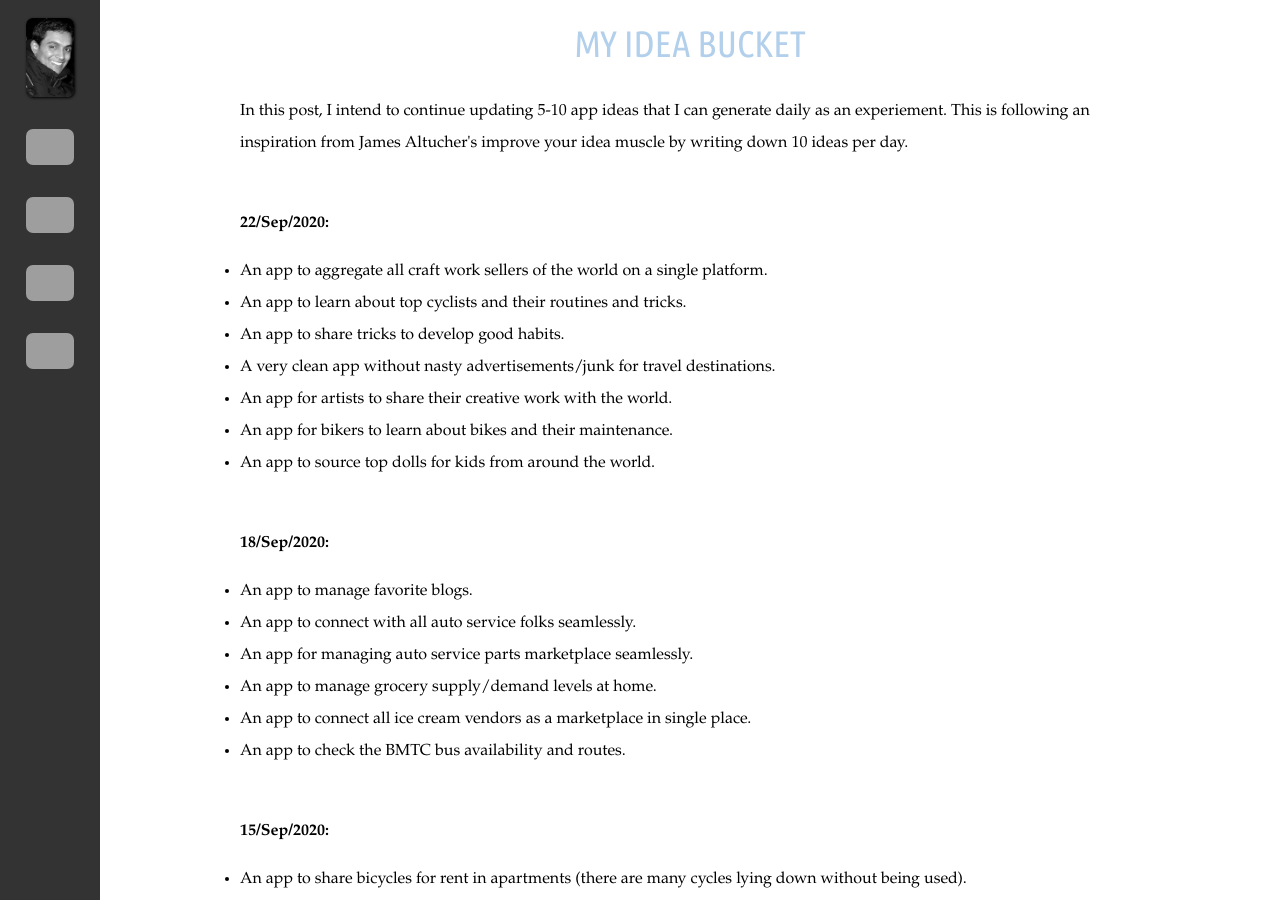
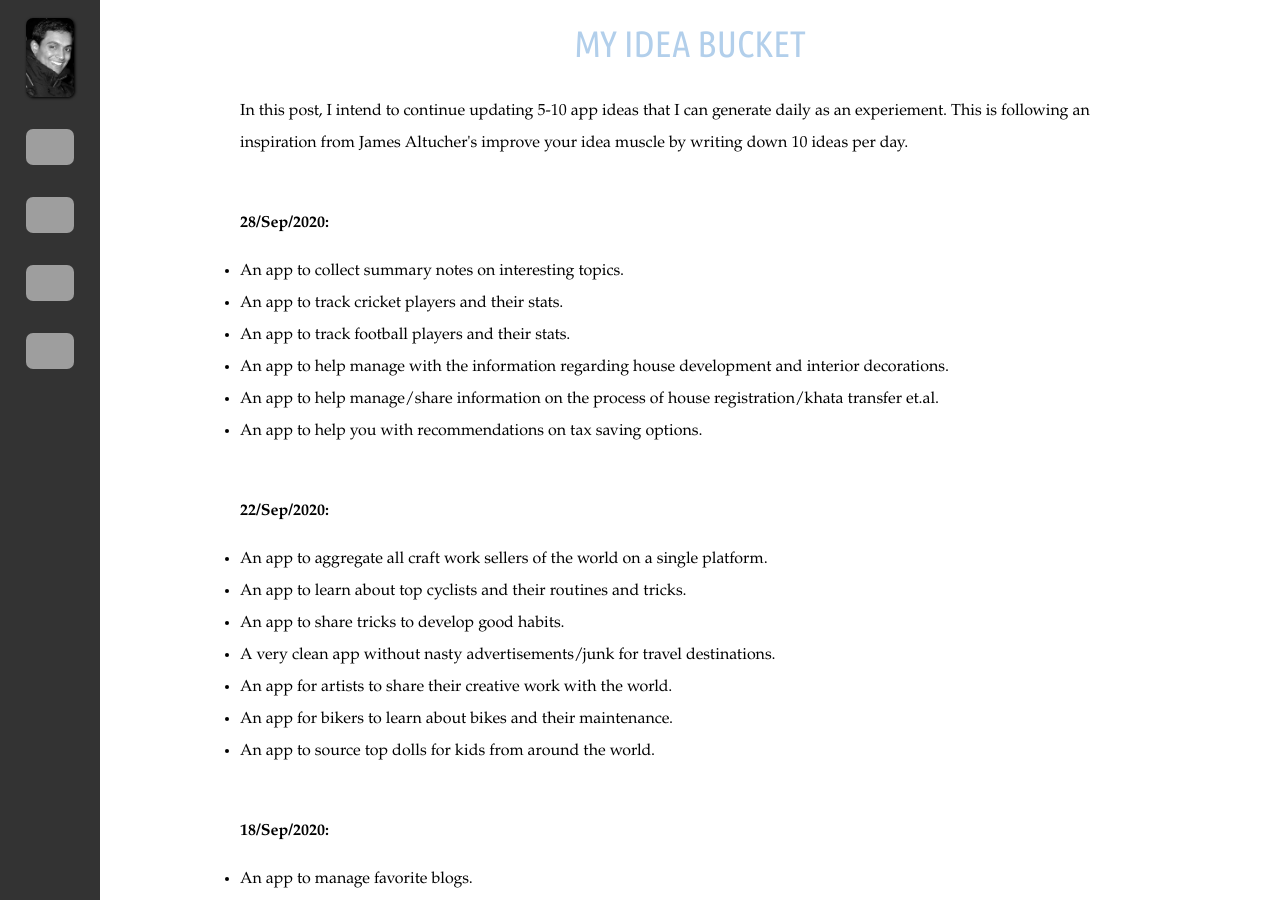
Before and after one commit to hpalappetty/silkyprogrammer.github.com, a Jekyll site: the page built from _posts/2020-08-20-my-idea-bucket.md, in a window 1280 px wide and 900 px high. Built offline with Jekyll 4.4.1, drawn with Linux system fonts in a browser that asks for light colours; some web fonts are replaced; grey boxes are pictures that could not be loaded.

Commit message:
idea updates

```diff
--- a/_posts/2020-08-20-my-idea-bucket.md
+++ b/_posts/2020-08-20-my-idea-bucket.md
@@ -3,6 +3,15 @@ title: My Idea Bucket
 layout: post
 ---
 <p>In this post, I intend to continue updating 5-10 app ideas that I can generate daily as an experiement. This is following an inspiration from James Altucher's improve your idea muscle by writing down 10 ideas per day.</p>
+
+<br>
+<b>28/Sep/2020:</b>
+- An app to collect summary notes on interesting topics.
+- An app to track cricket players and their stats.
+- An app to track football players and their stats.
+- An app to help manage with the information regarding house development and interior decorations.
+- An app to help manage/share information on the process of house registration/khata transfer et.al.
+- An app to help you with recommendations on tax saving options.
 
 <br>
 <b>22/Sep/2020:</b>
```
